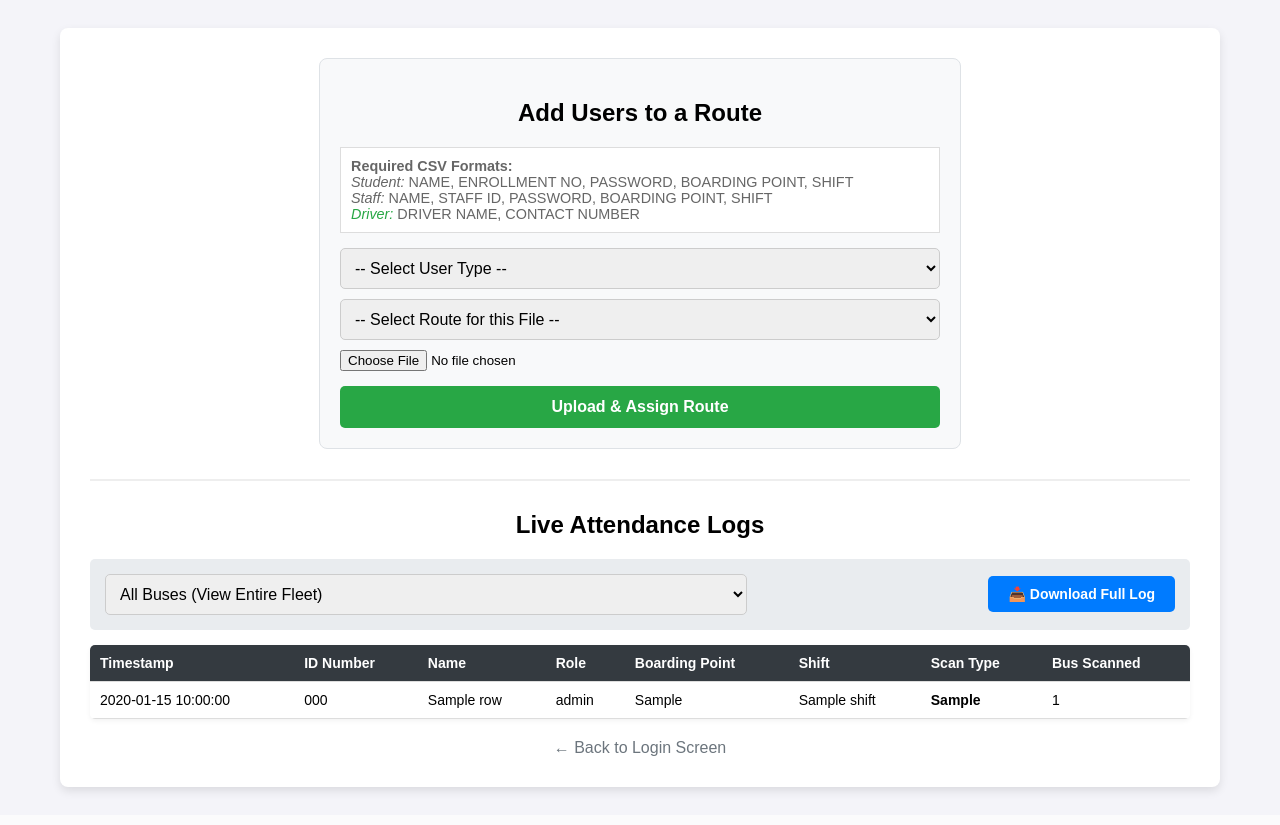
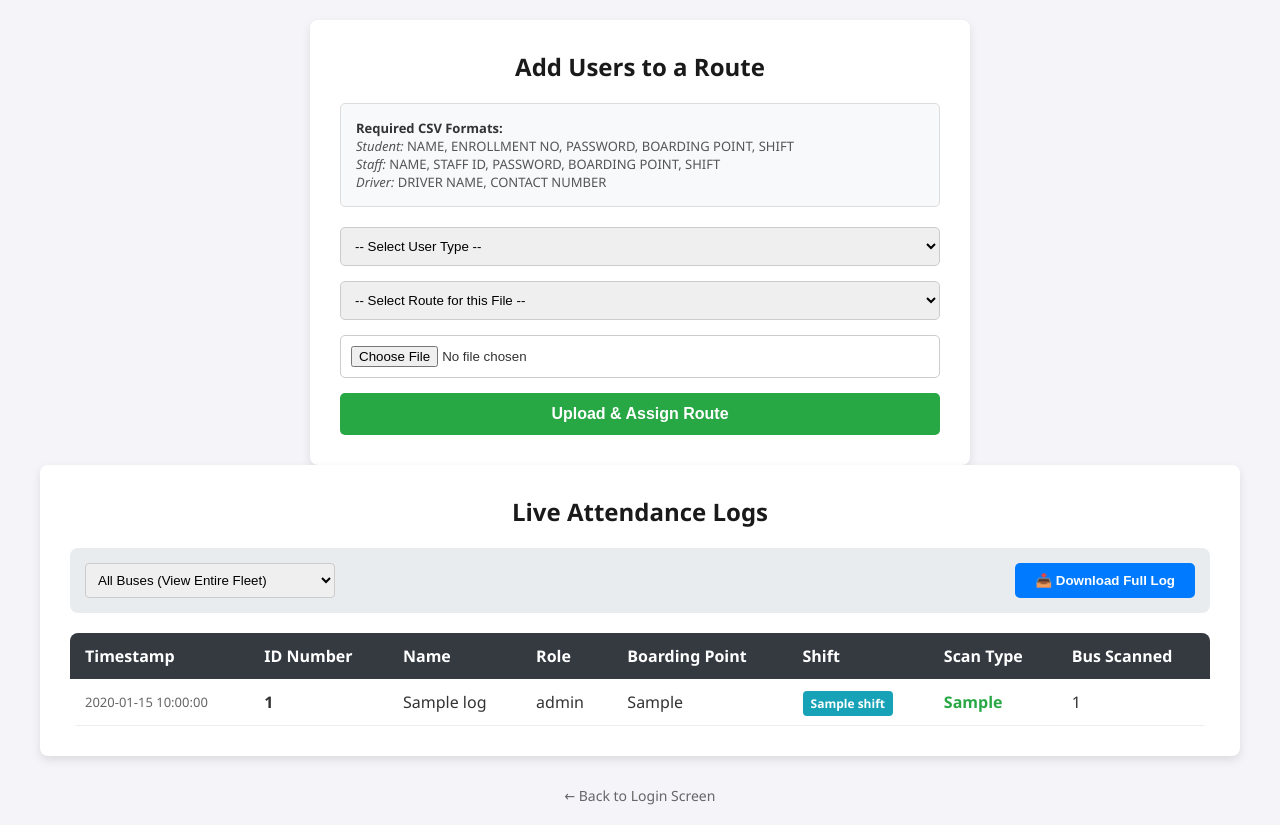
Before and after one commit to Kashyap42576/transit-app, a Flask app: template templates/admin_dashboard.html in a window 1280 px wide. Before the commit the page ends 794 px from the top, so only its background shows below. Run offline with Flask 3, Linux system fonts and the light colour scheme; the template is opened without the code that fills it: most values are stand-ins (such as "Sample title", 1, 10 or a date in 2020).

Commit message:
Update admin_dashboard.html

```diff
--- a/templates/admin_dashboard.html
+++ b/templates/admin_dashboard.html
@@ -1,136 +1,115 @@
 <!DOCTYPE html>
 <html>
 <head>
-    <title>Admin Dashboard</title>
+    <title>Admin Dashboard - PU Transit</title>
     <meta name="viewport" content="width=device-width, initial-scale=1">
     <style>
-        body { font-family: Arial, sans-serif; padding: 20px; background: #f4f4f9; display: flex; justify-content: center; }
-        .container { background: white; padding: 30px; border-radius: 8px; width: 100%; max-width: 1100px; box-shadow: 0 4px 10px rgba(0,0,0,0.1); text-align: center; }
-        .upload-section { max-width: 600px; margin: 0 auto 30px auto; background: #f8f9fa; padding: 20px; border-radius: 8px; border: 1px solid #dee2e6;}
-        .upload-btn { padding: 12px 20px; background: #28a745; color: white; border: none; border-radius: 5px; cursor: pointer; font-size: 16px; font-weight: bold; width: 100%; margin-top: 15px; }
-        .msg { color: #155724; background: #d4edda; padding: 10px; border-radius: 5px; font-weight: bold; margin-bottom: 15px; }
-        .controls { display: flex; justify-content: space-between; align-items: center; margin-bottom: 15px; background: #e9ecef; padding: 15px; border-radius: 5px; }
-        select { padding: 10px; font-size: 16px; border-radius: 5px; border: 1px solid #ccc; width: 100%; margin-bottom: 10px;}
-        .download-btn { padding: 10px 20px; background: #007bff; color: white; text-decoration: none; border-radius: 5px; font-weight: bold; font-size: 14px; white-space: nowrap;}
-        .table-wrapper { overflow-x: auto; border-radius: 5px; box-shadow: 0 2px 5px rgba(0,0,0,0.05); }
-        table { width: 100%; border-collapse: collapse; text-align: left; font-size: 14px; }
-        th, td { padding: 10px; border-bottom: 1px solid #ddd; }
-        th { background-color: #343a40; color: white; font-weight: bold; }
-        tr:nth-child(even) { background-color: #f8f9fa; }
-        .role-staff { color: #dc3545; font-weight: bold; }
-        .role-student { color: #007bff; font-weight: bold; }
-        .divider { margin: 30px 0; border-top: 2px solid #eee; }
-        .back-link { display: inline-block; margin-top: 20px; color: #6c757d; text-decoration: none; }
+        body { font-family: 'Segoe UI', Tahoma, Geneva, Verdana, sans-serif; background-color: #f4f4f9; margin: 0; padding: 20px; color: #333; }
+        .container { max-width: 1200px; margin: 0 auto; }
+        .card { background: white; padding: 30px; border-radius: 8px; box-shadow: 0 4px 10px rgba(0,0,0,0.1); margin-bottom: 30px; }
+        h2 { text-align: center; margin-top: 0; color: #1a1a1a; }
+
+        .upload-section { max-width: 600px; margin: 0 auto; }
+        .format-box { background: #f8f9fa; border: 1px solid #ddd; padding: 15px; border-radius: 5px; font-size: 13px; margin-bottom: 20px; color: #555; }
+        .format-box strong { color: #333; }
+        .form-control { width: 100%; padding: 10px; margin-bottom: 15px; border: 1px solid #ccc; border-radius: 5px; box-sizing: border-box; }
+        .btn-upload { background: #28a745; color: white; border: none; padding: 12px; width: 100%; border-radius: 5px; font-weight: bold; cursor: pointer; font-size: 16px; }
+
+        .controls { display: flex; justify-content: space-between; align-items: center; background: #e9ecef; padding: 15px; border-radius: 8px; margin-bottom: 20px; }
+        .btn-download { background: #007bff; color: white; border: none; padding: 10px 20px; border-radius: 5px; font-weight: bold; cursor: pointer; text-decoration: none; }
+
+        .table-responsive { overflow-x: auto; }
+        table { width: 100%; border-collapse: collapse; text-align: left; background: white; border-radius: 8px; overflow: hidden; }
+        th { background-color: #343a40; color: white; padding: 12px 15px; white-space: nowrap; }
+        td { padding: 12px 15px; border-bottom: 1px solid #eee; }
+        tr:hover { background-color: #f8f9fa; }
+
+        .logout-link { display: block; text-align: center; margin-top: 30px; color: #666; text-decoration: none; font-size: 14px; }
+        .logout-link:hover { color: #333; }
     </style>
 </head>
 <body>
     <div class="container">
 
-        <div class="upload-section">
+        <div class="card upload-section">
             <h2>Add Users to a Route</h2>
-            <div style="font-size: 0.9em; color: #666; text-align: left; background: #fff; padding: 10px; border: 1px solid #ddd; margin-bottom: 15px;">
-                <b>Required CSV Formats:</b><br>
-                <i>Student:</i> NAME, ENROLLMENT NO, PASSWORD, BOARDING POINT, SHIFT<br>
-                <i>Staff:</i> NAME, STAFF ID, PASSWORD, BOARDING POINT, SHIFT<br>
-                <i style="color: #28a745;">Driver:</i> DRIVER NAME, CONTACT NUMBER
+
+            <div class="format-box">
+                <strong>Required CSV Formats:</strong><br>
+                <em>Student:</em> NAME, ENROLLMENT NO, PASSWORD, BOARDING POINT, SHIFT<br>
+                <em>Staff:</em> NAME, STAFF ID, PASSWORD, BOARDING POINT, SHIFT<br>
+                <em>Driver:</em> DRIVER NAME, CONTACT NUMBER
             </div>
-            {% if message %} <div class="msg">{{ message }}</div> {% endif %}
 
-            <form method="POST" enctype="multipart/form-data">
-                <select name="user_type" required>
-                    <option value="" disabled selected>-- Select User Type --</option>
-                    <option value="Student">Upload Student Data</option>
-                    <option value="Staff">Upload Staff Data</option>
-                    <option value="Driver">Assign Driver</option>
+            <form action="#" method="POST" enctype="multipart/form-data">
+                <select class="form-control" name="user_type">
+                    <option value="">-- Select User Type --</option>
+                    <option value="Student">Student</option>
+                    <option value="Staff">Staff</option>
+                    <option value="Driver">Driver</option>
                 </select>
 
-                <select name="route" required>
-                    <option value="" disabled selected>-- Select Route for this File --</option>
-                    <option value="GJ06 BX 8767 - Dabhoi">Bus 1: GJ06 BX 8767 - Dabhoi</option>
-                    <option value="GJ06 BX 8864 - Halol">Bus 2: GJ06 BX 8864 - Halol</option>
-                    <option value="GJ06 BX 8763 - Karjan">Bus 3: GJ06 BX 8763 - Karjan</option>
-                    <option value="GJ06 BX 8519 - Bharuch">Bus 4: GJ06 BX 8519 - Bharuch</option>
-                    <option value="GJ06 BX 8614 - Bharuch">Bus 5: GJ06 BX 8614 - Bharuch</option>
-                    <option value="GJ06 BX 8545 - Nadiad">Bus 6: GJ06 BX 8545 - Nadiad</option>
-                    <option value="GJ06 BX 8964 - Nadiad">Bus 7: GJ06 BX 8964 - Nadiad</option>
+                <select class="form-control" name="route">
+                    <option value="">-- Select Route for this File --</option>
+                    <option value="Route 1">Route 1</option>
+                    <option value="Route 2">Route 2</option>
                 </select>
-                <input type="file" name="file" accept=".csv" required style="width: 100%;">
-                <button type="submit" class="upload-btn">Upload & Assign Route</button>
+
+                <input type="file" class="form-control" name="csv_file" accept=".csv">
+
+                <button type="submit" class="btn-upload">Upload & Assign Route</button>
             </form>
         </div>
 
-        <div class="divider"></div>
-
+        <div class="card">
             <h2>Live Attendance Logs</h2>
 
             <div class="controls">
-            <select id="busFilter" onchange="filterTable()" style="width: 60%; margin-bottom: 0;">
+                <select style="padding: 8px; border-radius: 4px; border: 1px solid #ccc; width: 250px;">
                     <option value="All">All Buses (View Entire Fleet)</option>
-                <option value="GJ06 BX 8767 - Dabhoi">Bus 1: GJ06 BX 8767 - Dabhoi</option>
-                <option value="GJ06 BX 8864 - Halol">Bus 2: GJ06 BX 8864 - Halol</option>
-                <option value="GJ06 BX 8763 - Karjan">Bus 3: GJ06 BX 8763 - Karjan</option>
-                <option value="GJ06 BX 8519 - Bharuch">Bus 4: GJ06 BX 8519 - Bharuch</option>
-                <option value="GJ06 BX 8614 - Bharuch">Bus 5: GJ06 BX 8614 - Bharuch</option>
-                <option value="GJ06 BX 8545 - Nadiad">Bus 6: GJ06 BX 8545 - Nadiad</option>
-                <option value="GJ06 BX 8964 - Nadiad">Bus 7: GJ06 BX 8964 - Nadiad</option>
                     </select>
-            <a href="/admin/download" class="download-btn">📥 Download Full Log</a>
+                <button class="btn-download" onclick="window.print()">📥 Download Full Log</button>
             </div>
 
-        <div class="table-wrapper">
-            <table id="attendanceTable">
+            <div class="table-responsive">
+                <table>
                     <thead>
                         <tr>
                             <th>Timestamp</th>
                             <th>ID Number</th>
                             <th>Name</th>
                             <th>Role</th>
-                        <th>Boarding Point</th> <th>Shift</th>          <th>Scan Type</th>
+                            <th>Boarding Point</th>
+                            <th>Shift</th>
+                            <th>Scan Type</th>
                             <th>Bus Scanned</th>
                         </tr>
                     </thead>
                     <tbody>
-                    {% for row in attendance %}
+                        {% for log in logs %}
                         <tr>
-                        <td>{{ row['Timestamp'] }}</td>
-                        <td>{{ row['ID Number'] }}</td>
-                        <td>{{ row['Name'] }}</td>
-                        <td class="{% if row['Role'] == 'Staff' %}role-staff{% elif row['Role'] == 'Student' %}role-student{% endif %}">
-                            {{ row['Role'] }}
-                        </td>
-                        <td>{{ row['Boarding Point'] }}</td> <td>{{ row['Shift'] }}</td>          <td style="font-weight: bold;">{{ row['Scan Type'] }}</td>
-                        <td>{{ row['Bus ID'] }}</td>
+                            <td style="color: #666; font-size: 13px;">{{ log.get('Timestamp', 'N/A') }}</td>
+                            <td><strong>{{ log.get('ID', 'N/A') }}</strong></td>
+                            <td>{{ log.get('Name', 'N/A') }}</td>
+                            <td>{{ log.get('Role', 'N/A') }}</td>
+                            <td>{{ log.get('Boarding_Point', 'N/A') }}</td>
+                            <td><span style="background: #17a2b8; color: white; padding: 4px 8px; border-radius: 4px; font-size: 12px; font-weight: bold;">{{ log.get('Shift', 'N/A') }}</span></td>
+                            <td><strong style="color: #28a745;">{{ log.get('Scan_Type', 'N/A') }}</strong></td>
+                            <td>{{ log.get('Bus_Number', 'N/A') }}</td>
                         </tr>
                         {% else %}
                         <tr>
-                        <td colspan="8" style="text-align: center; color: #666;">No attendance records found yet.</td>
+                            <td colspan="8" style="padding: 30px; text-align: center; color: #888; font-style: italic;">
+                                No attendance records found yet.
+                            </td>
                         </tr>
                         {% endfor %}
                     </tbody>
                 </table>
             </div>
-        <a href="/" class="back-link">← Back to Login Screen</a>
         </div>
 
-    <script>
-        function filterTable() {
-            var filter = document.getElementById("busFilter").value;
-            var table = document.getElementById("attendanceTable");
-            var tr = table.getElementsByTagName("tr");
-
-            for (var i = 1; i < tr.length; i++) {
-                // Shifted to index 7 because "Bus Scanned" is now the 8th column
-                var td = tr[i].getElementsByTagName("td")[7];
-                if (td) {
-                    var txtValue = td.textContent || td.innerText;
-                    if (filter === "All" || txtValue === filter) {
-                        tr[i].style.display = "";
-                    } else {
-                        tr[i].style.display = "none";
-                    }
-                }
-            }
-        }
-    </script>
+        <a href="/logout" class="logout-link">← Back to Login Screen</a>
+    </div>
 </body>
 </html>
```
Lines whose indentation alone changed are shown as unchanged.
